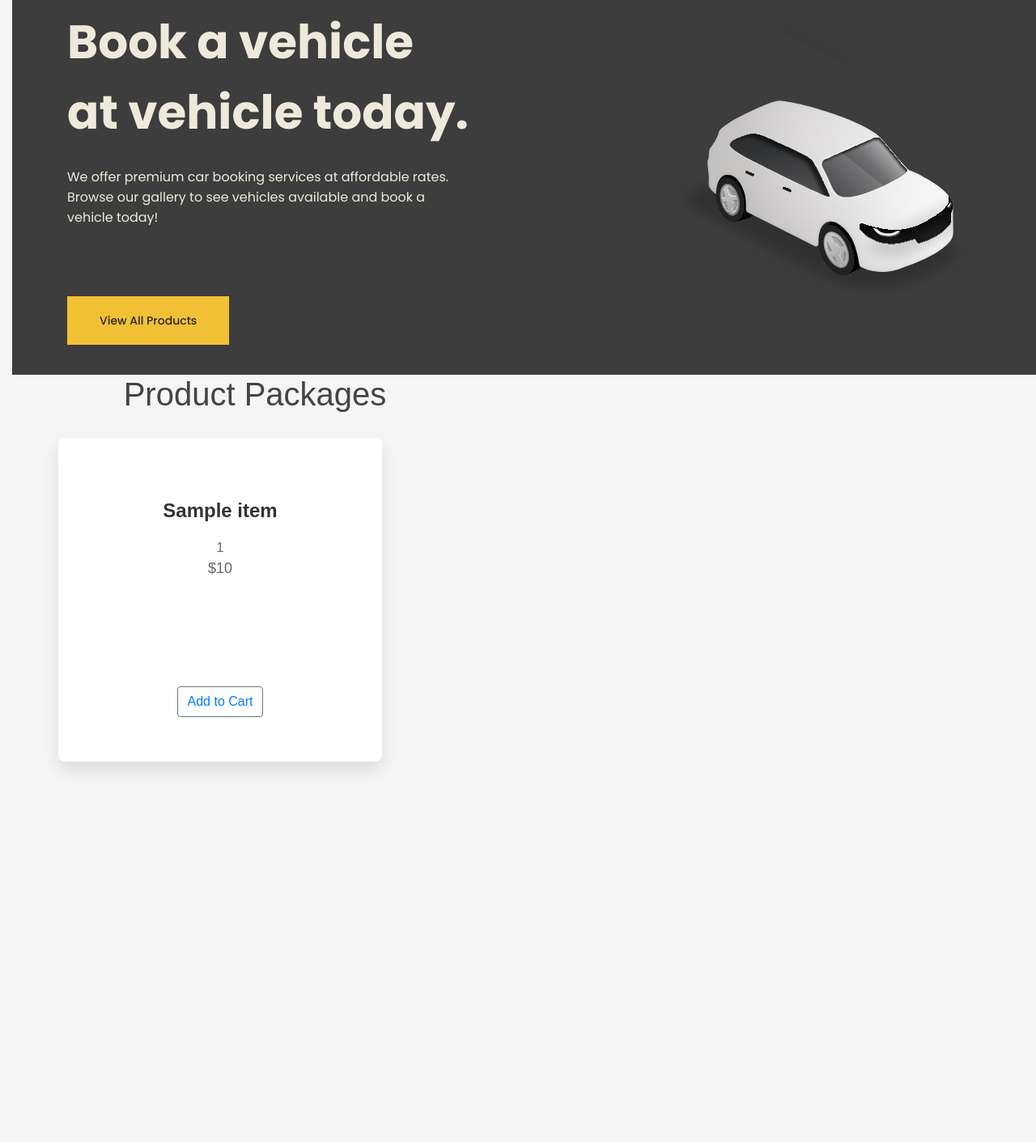
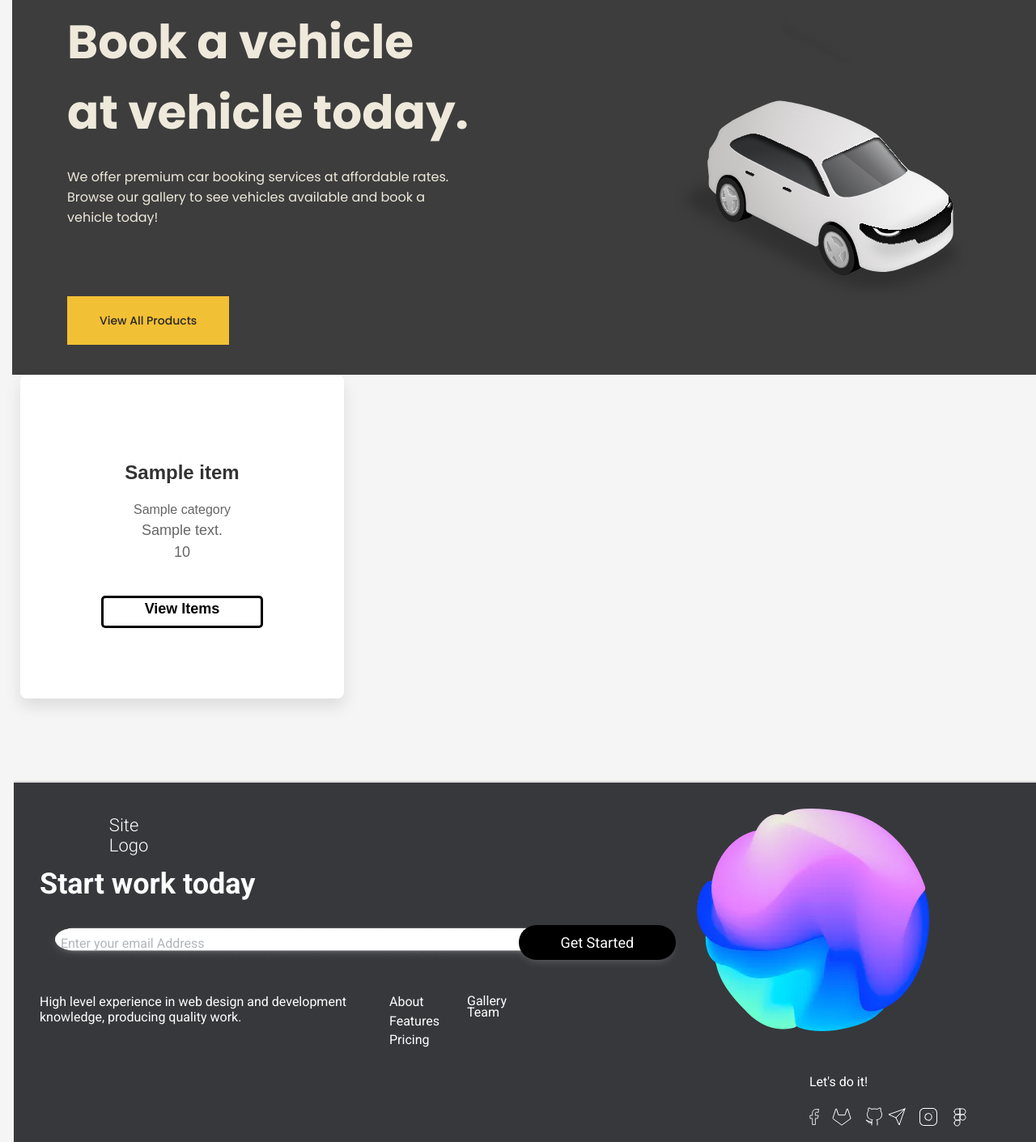
Before and after one commit to bmhatab/vehicle-booking, a Python web app: template app/templates/menu_category_base.html in a window 1280 px wide. Shown: the part 113-1524 px from the top of the page at 81% size. Run offline with Jinja, Linux system fonts and the light colour scheme; the template is opened without the code that fills it: most values are stand-ins (such as "Sample title", 1, 10 or a date in 2020); some libraries are stand-ins or nearby versions.

Commit message:
frontend car update

```diff
--- a/app/templates/menu_category_base.html
+++ b/app/templates/menu_category_base.html
@@ -1,36 +1,28 @@
 {% extends 'base_home.html' %}
 
-{% block title %} Items {% endblock %}
+{% block title %} Menu Items {% endblock %}
+
 
 {% block main %}
-<div class="container">
 
     <!--This loops through the flash message -->
     {% for message in get_flashed_messages() %}
         <div class="alert alert-warning alert-dismissible fade show" role="alert">
                 {{message}}
-            <button type="button" class="btn-close" data-dismiss="alert" aria-label="Close"></button>
+            <button type="button" class="btn-close" data-bs-dismiss="alert" aria-label="Close"></button>
         </div>
     {% endfor %}
 
+    {% for item in cars %}
+    <div class="menu-card">
+        <div class="category-name">{{item.name}}</div>
+        <div class="category-description">{{item.category}}<p>{{item.description}}</br>{{item.price}}</p></div>
+     </br>
+     <a class="view-menu-btn" href="{{ url_for('main.menu_category_base', category=item.category) }}">View Items</a>
+    </div>
 
 
-<h1>Product Packages</h1>
+    {% endfor %}
 
 
-<ul>
-    {% for item in items %}
-    <div class="menu-card">
-        <div class="category-name">{{item.name}}</div>
-        <div class="category-description">{{item.size}}<p>${{item.price}}</p></div>
-    </br></br></br></br>
-        <form method="POST">
-            <input type="hidden" name="item_name" value="{{item.name}}">
-            <input type="hidden" name="item_size" value="{{item.size}}">
-            <button type="submit" class="btn btn-outline-secondary"><a href="#">Add to Cart</a></button>
-        </form>
-    </div>
-    {% endfor %}
-</ul>
-
 {% endblock %}
```
Also changed, not shown: app/templates/menu.html (+6 -9 lines).
